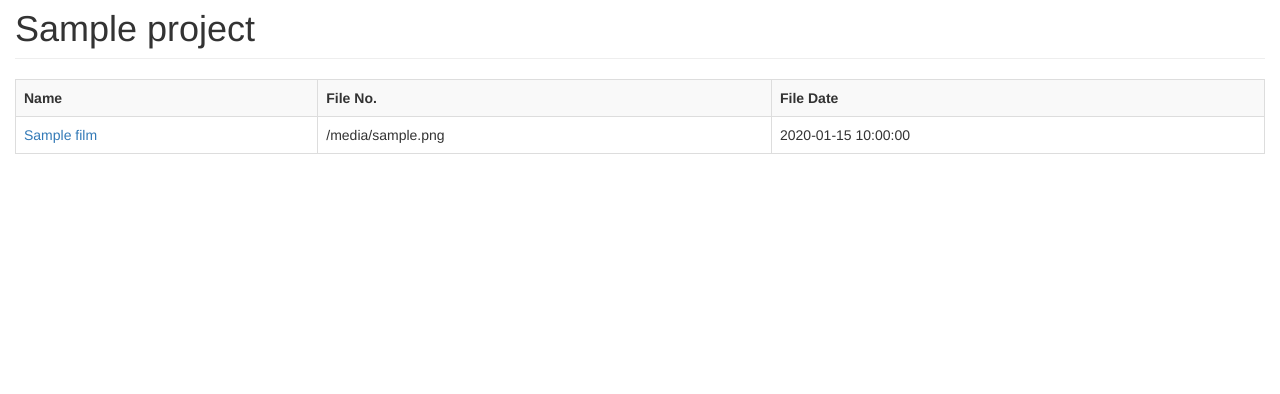
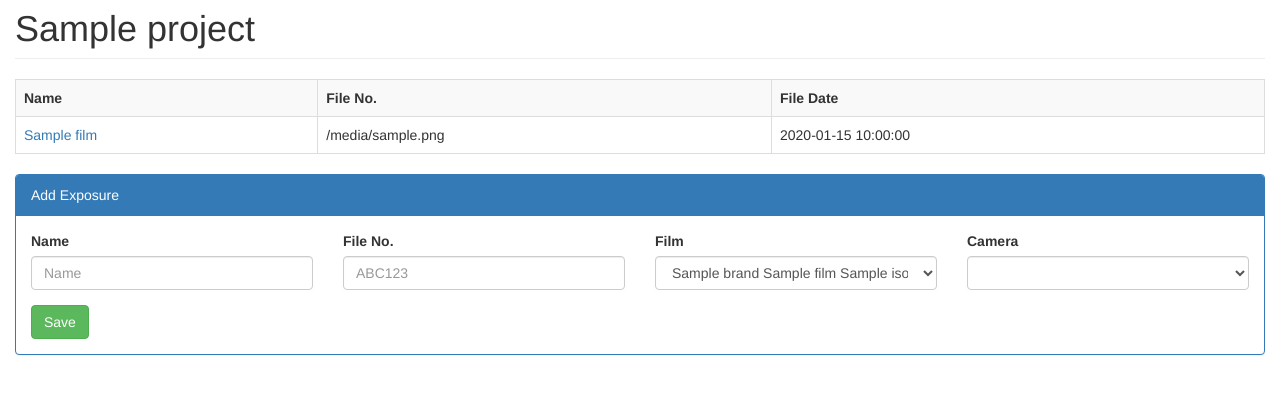
Before and after one commit to m00dawg/filmlog, a Flask app: template www/templates/project.html in a window 1280 px wide. Shown: the part 51-445 px from the top of the page. Run offline with Flask 2, Linux system fonts and the light colour scheme; the template is opened without the code that fills it: most values are stand-ins (such as "Sample title", 1, 10 or a date in 2020); parts of the project's set-up code (start-up, migrations or seed data) failed here and were passed over; some libraries are stand-ins or nearby versions.

Commit message:
Started work on adding film to a project

```diff
--- a/www/app.py
+++ b/www/app.py
@@ -1,7 +1,7 @@
 # TODO
 # - Reports
 
-import os
+import os, re
 import ConfigParser
 from flask import Flask
 from flask import request, render_template, redirect, url_for
@@ -30,36 +30,77 @@ def index():
 
 @app.route('/projects',  methods = ['POST', 'GET'])
 def projects():
-    if request.method == 'GET':
-        qry = text("""SELECT projectID, name, filmCount, createdOn FROM Projects""")
-        projects = engine.execute(qry).fetchall()
-        return render_template('projects.html', projects=projects)
+    qry = text("""SELECT projectID, name, filmCount, createdOn FROM Projects""")
+    projects = engine.execute(qry).fetchall()
+    return render_template('projects.html', projects=projects)
 
 @app.route('/projects/<int:projectID>',  methods = ['POST', 'GET'])
 def project(projectID):
     if request.method == 'GET':
         qry = text("""SELECT projectID, name FROM Projects WHERE projectID = :projectID""")
         project = engine.execute(qry, projectID=projectID).fetchone()
+
         qry = text("""SELECT filmID, title, fileNo, fileDate FROM Films WHERE projectID = :projectID""")
         films = engine.execute(qry, projectID=projectID).fetchall()
-        return render_template('project.html', project=project, films=films)
+
+        qry = text("""SELECT filmTypeID, brand, name, iso FROM FilmTypes
+            JOIN FilmBrands ON FilmBrands.filmBrandID = FilmTypes.filmBrandID""")
+        filmTypes = engine.execute(qry).fetchall()
+
+        qry = text("""SELECT cameraID, name FROM Cameras""")
+        cameras = engine.execute(qry).fetchall()
+
+        return render_template('project.html',
+            project = project,
+            films = films,
+            filmTypes = filmTypes,
+            cameras = cameras)
 
 @app.route('/projects/<int:projectID>/films/<int:filmID>',  methods = ['POST', 'GET'])
 def film(projectID, filmID):
     if request.method == 'POST':
         lensID = None
-        if request.form['lens'] != 'None':
+        aperture = None
+        shutter = None
+        notes = None
+
+        if re.search(r'^1\/', request.form['shutter']):
+            shutter = re.sub(r'^1\/', r'', request.form['shutter'])
+        elif re.search(r'"', request.form['shutter']):
+            shutter = re.sub(r'"', r'', shutter)
+        elif request.form['shutter'] == 'B' or request.form['shutter'] == 'Bulb':
+            shutter = 0
+        elif request.form['shutter'] != '':
+            shutter = request.form['shutter']
+
+        if request.form['lens'] != '':
             lensID = request.form['lens']
 
+        if request.form['aperture'] != '':
+            aperture = request.form['aperture']
+
+        if request.form['notes'] != '':
+            notes = request.form['notes']
+
         qry = text("""INSERT INTO Exposures
-            (filmID, exposureNumber, lensID, shutter, aperture)
-            VALUES (:filmID, :exposureNumber, :lensID, :shutter, :aperture)""")
+            (filmID, exposureNumber, lensID, shutter, aperture, notes)
+            VALUES (:filmID, :exposureNumber, :lensID, :shutter, :aperture, :notes)""")
         result = engine.execute(qry,
             filmID = filmID,
             exposureNumber = request.form['exposureNumber'],
             lensID = lensID,
-            shutter = request.form['shutter'],
-            aperture = request.form['aperture'])
+            shutter = shutter,
+            aperture = aperture,
+            notes = notes)
+
+        qry = text("""INSERT INTO ExposureFilters
+            (filmID, exposureNumber, filterID)
+            VALUES (:filmID, :exposureNumber, :filterID)""")
+        for filterID in request.form.getlist('filters'):
+            engine.execute(qry,
+                filmID = filmID,
+                exposureNumber = request.form['exposureNumber'],
+                filterID = filterID)
 
     # Reads
     qry = text("""SELECT filmID, Films.projectID, Projects.name AS project, brand,
--- a/www/templates/project.html
+++ b/www/templates/project.html
@@ -18,4 +18,43 @@
     {% endfor %}
   </table>
 
+  <div class="panel panel-primary">
+    <div class="panel-heading">Add Exposure</div>
+    <div class="panel-body">
+      <form role="form" class="form-horizontal"
+        action="/projects/{{ project.projectID }}"
+        method="POST">
+        <div class="form-group">
+          <div class="col-sm-3">
+            <label>Name</label>
+            <input type="text" class="form-control" placeholder="Name" name="name" aria-describedby="Number">
+          </div>
+          <div class="col-sm-3">
+            <label>File No.</label>
+            <input type="text" class="form-control" placeholder="ABC123" name="fileNo" aria-describedby="FileNo">
+          </div>
+          <div class="col-sm-3">
+            <label>Film</label>
+            <select class="form-control" name="filmType">
+                {% for film in filmTypes %}
+                  <option value="{{ film.filmTypeID }}">{{ film.brand }} {{ film.name }} {{ film.iso }}</option>
+                {% endfor %}
+            </select>
+          </div>
+          <div class="col-sm-3">
+            <label>Camera</label>
+            <select class="form-control" name="camera">
+                <option value=''> </option>
+                {% for camera in cameras %}
+                  <option value="{{ camera.cameraID }}">{{ camera.name }}</option>
+                {% endfor %}
+            </select>
+          </div>
+        </div>
+        <div class="button-bar">
+          <button class="btn btn-success" action="submit">Save</button>
+        </div>
+      </form>
+    </div>
+  </div>
 {% endblock %}
```
Also changed, not shown: www/templates/film.html (+19 -7 lines).
